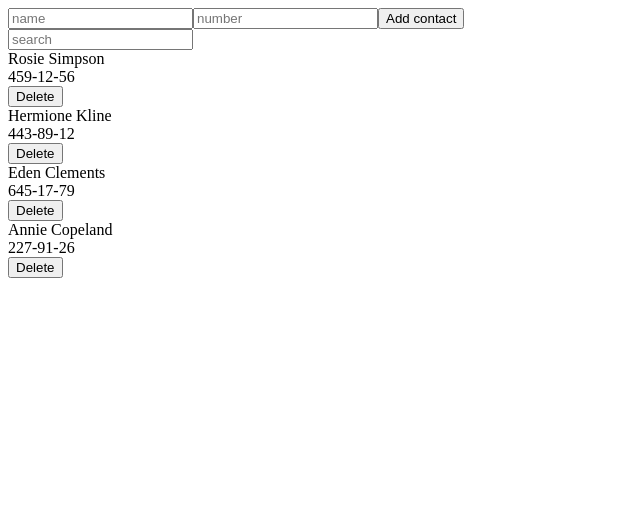
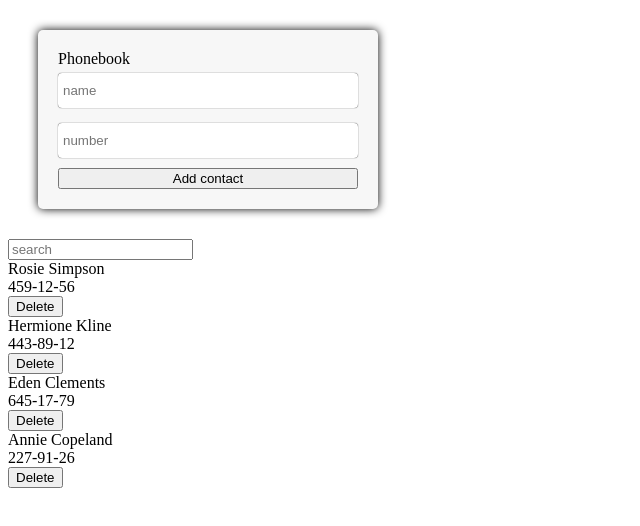
Before and after one commit to CrocodileGenna/react-02-phonebook, a React (Create React App) app: page / in a window 1280 px wide. Shown: the top 526 px of the page, without its empty margins (0-640 px from the left). Built offline with nearby package versions, Linux system fonts and the light colour scheme.

Commit message:
+ styled

```diff
--- a/src/components/App.js
+++ b/src/components/App.js
@@ -4,7 +4,7 @@ import { ListContacts } from './phonebook/ListContacts';
 import { Search } from './phonebook/Search';
 import { nanoid } from 'nanoid';
 
-import { GlobalStyle } from './App.styled';
+import { GlobalStyle, LIST_DIV } from './App.styled';
 import Notiflix from 'notiflix';
 
 export class App extends Component {
@@ -56,11 +56,13 @@ export class App extends Component {
     return (
       <GlobalStyle>
         <ItForm submit={this.submitHandler} />
-        <Search search={this.handleName} />
-        <ListContacts
-          list={this.searchContacts()}
-          remove={this.removeContact}
-        />
+        <LIST_DIV>
+          <Search search={this.handleName} />
+          <ListContacts
+            list={this.searchContacts()}
+            remove={this.removeContact}
+          />
+        </LIST_DIV>
       </GlobalStyle>
     );
   }
--- a/src/components/App.styled.jsx
+++ b/src/components/App.styled.jsx
@@ -34,3 +34,5 @@ export const GlobalStyle = styled.div`
     height: auto;
   }
 `;
+
+export const LIST_DIV = styled.div``;
--- a/src/components/phonebook/Form.jsx
+++ b/src/components/phonebook/Form.jsx
@@ -1,7 +1,7 @@
 import { Component } from 'react';
-import { Formik, Form, Field } from 'formik';
+import { Formik } from 'formik';
 
-// import { FORM_DIV } from './styled/Form.styled';
+import { FORM_DIV, INPUT } from './styled/Form.styled';
 
 export class ItForm extends Component {
   state = {
@@ -28,8 +28,9 @@ export class ItForm extends Component {
     const { name, number } = this.state;
     return (
       <Formik>
-        <Form onSubmit={this.submitForm} autoComplete="off">
-          <Field
+        <FORM_DIV onSubmit={this.submitForm} autoComplete="off">
+          Phonebook
+          <INPUT
             type="text"
             name="name"
             pattern="^[a-zA-Zа-яА-Я]+(([' -][a-zA-Zа-яА-Я ])?[a-zA-Zа-яА-Я]*)*$"
@@ -39,7 +40,7 @@ export class ItForm extends Component {
             onChange={this.nameChenge}
             required
           />
-          <Field
+          <INPUT
             type="tel"
             name="number"
             pattern="\+?\d{1,4}?[-.\s]?\(?\d{1,3}?\)?[-.\s]?\d{1,4}[-.\s]?\d{1,4}[-.\s]?\d{1,9}"
@@ -50,7 +51,7 @@ export class ItForm extends Component {
             required
           />
           <button type="submit">Add contact</button>
-        </Form>
+        </FORM_DIV>
       </Formik>
     );
   }
--- a/src/components/phonebook/styled/Form.styled.jsx
+++ b/src/components/phonebook/styled/Form.styled.jsx
@@ -1,5 +1,32 @@
 import styled from '@emotion/styled';
+import { Form, Field } from 'formik';
 
-export const FORM_DIV = styled.form`
-  displey: flex;
+export const FORM_DIV = styled(Form)`
+  // position: absolute;
+  display: flex;
+  flex-direction: column;
+  padding: 20px;
+  margin: 30px;
+  border-radius: 5px;
+  width: 300px;
+
+  background-color: #f7f7f7;
+  box-shadow: 0px 0px 10px;
 `;
+
+export const INPUT = styled(Field)`
+  display: flex;
+  margin: 5px 0 10px 0;
+  border-radius: 4px;
+  padding: 5px;
+  border: none;
+  height: 25px;
+  box-shadow: 0px 0px 1px;
+  transition: all 0.4s ease 0s;
+
+  :hover,
+  :focus {
+    cursor: pointer;
+    box-shadow: 0px 0px 3px;
+  }
+`;
```
